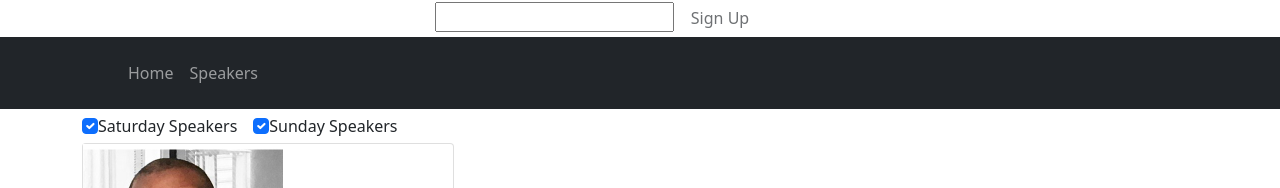
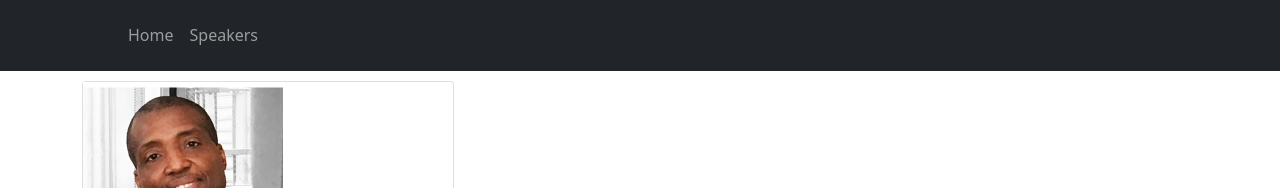
Before and after one commit to haris18896/React_hooks, a Next.js app: page /speakers in a window 1280 px wide. Shown: the part 347-535 px from the top of the page. Built offline with nearby package versions, Linux system fonts and the light colour scheme.

Commit message:
useContext completed

```diff
--- a/src/App.js
+++ b/src/App.js
@@ -2,10 +2,25 @@
 import Home from './Home.js';
 import Speakers from './Speakers.js';
 
-const App = ({pageName}) => {
+export const ConfigContext = React.createContext();
+
+const pageToShow = pageName => {
     if(pageName === 'Home') return <Home />;
     if(pageName === 'Speakers') return <Speakers />;
     return <div>Did Not found </div>;
 };
 
+const configValue = {
+    showSpeakerSpeakingDays : false,
+    showSignMeUp : false,
+};
+
+const App = ({pageName}) => {
+    return (
+        <ConfigContext.Provider value={configValue}>
+            <div>{pageToShow(pageName)}</div>
+        </ConfigContext.Provider>
+    );
+};
+
 export default App;
--- a/src/Header.js
+++ b/src/Header.js
@@ -6,6 +6,7 @@
     const signupCallback = (email) => {
         return console.log(`SignUp called with email ${email}`);
     };
+
 
     return (
         <div className="jumbotron jumbotronheight">
--- a/src/SignMeUp.js
+++ b/src/SignMeUp.js
@@ -1,8 +1,11 @@
-import React, {useState} from 'react';
+import React, {useState, useContext} from 'react';
+import { ConfigContext } from './App';
 
 function SignMeUp({signupCallback}) {
     const [email , setEmail] = useState('');
-    return (
+    const context =  useContext(ConfigContext);
+
+    return context.showSignMeUp === false ? null : (
         <div className="Container">
             <div>
                 <div className="content">
--- a/src/Speakers.js
+++ b/src/Speakers.js
@@ -1,9 +1,10 @@
-import React, { useEffect, useState } from 'react';
+import React, { useEffect, useState, useContext } from 'react';
 
 import Header from './Header';
 import Menu  from './Menu';
 import SpeakerData from './SpeakerData';
 import SpeakerDetail from './SpeakerDetail';
+import { ConfigContext } from './App.js';
 
 const Speakers = ({}) => {
   const [speakingSaturday, setSpeakingSaturday] = useState(true);
@@ -11,6 +12,8 @@
 
   const [speakerList, setSpeakerList] = useState([]);
   const [isLoading, setIsLoading] = useState(true);
+
+  const context = useContext(ConfigContext);
 
   useEffect(() => {
     setIsLoading(true);
@@ -74,6 +77,7 @@
       <Menu />
       <div className="container">
         <div className="btn-toolbar margintopbottom5 chekbox-bigger">
+          {context.showSpeakerSpeakingDays === false ? null : (
           <div className="hide">
             <div className="form-check-inline">
               <label className="form-check-label">
@@ -98,6 +102,7 @@
               </label>
             </div>
           </div>
+          )}
         </div>
         <div className="row">
           <div className="card-deck">
```
Also changed, not shown: 1 other file (tests, documents, lock files or other folders).
